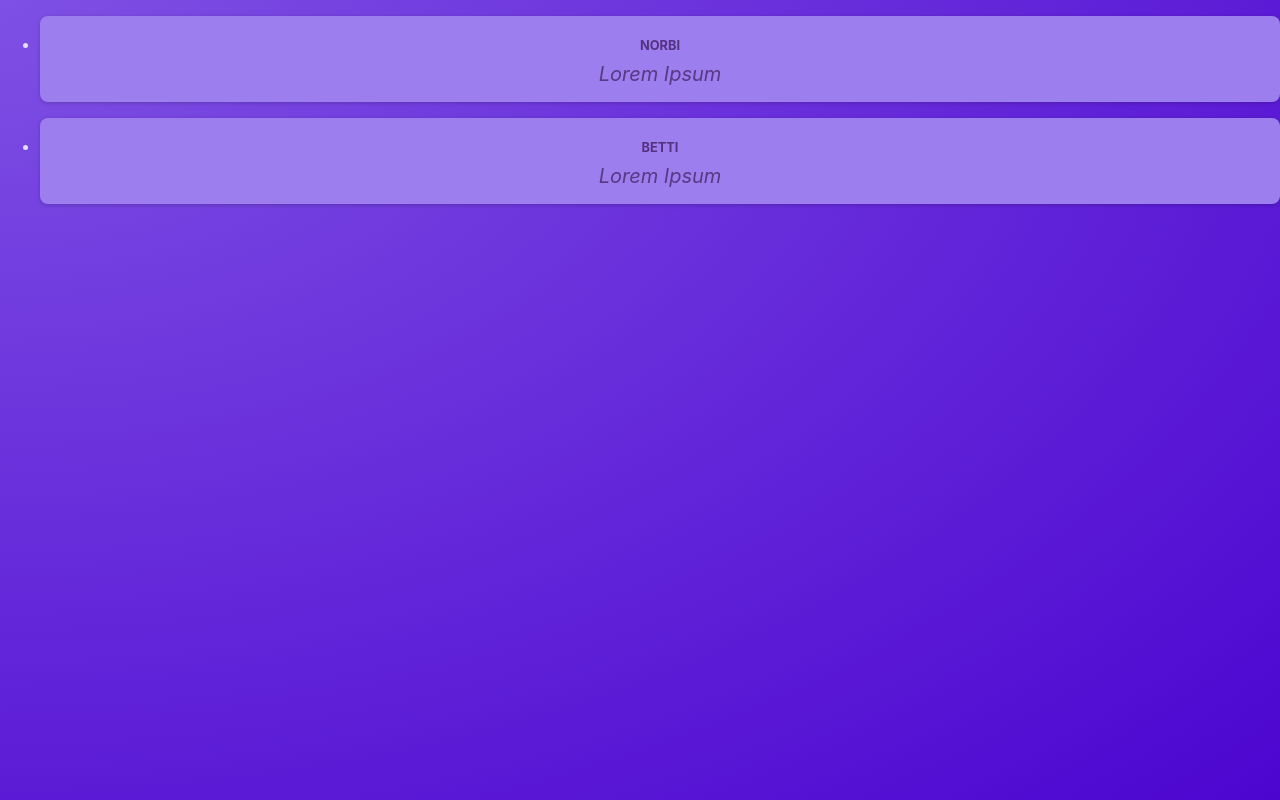
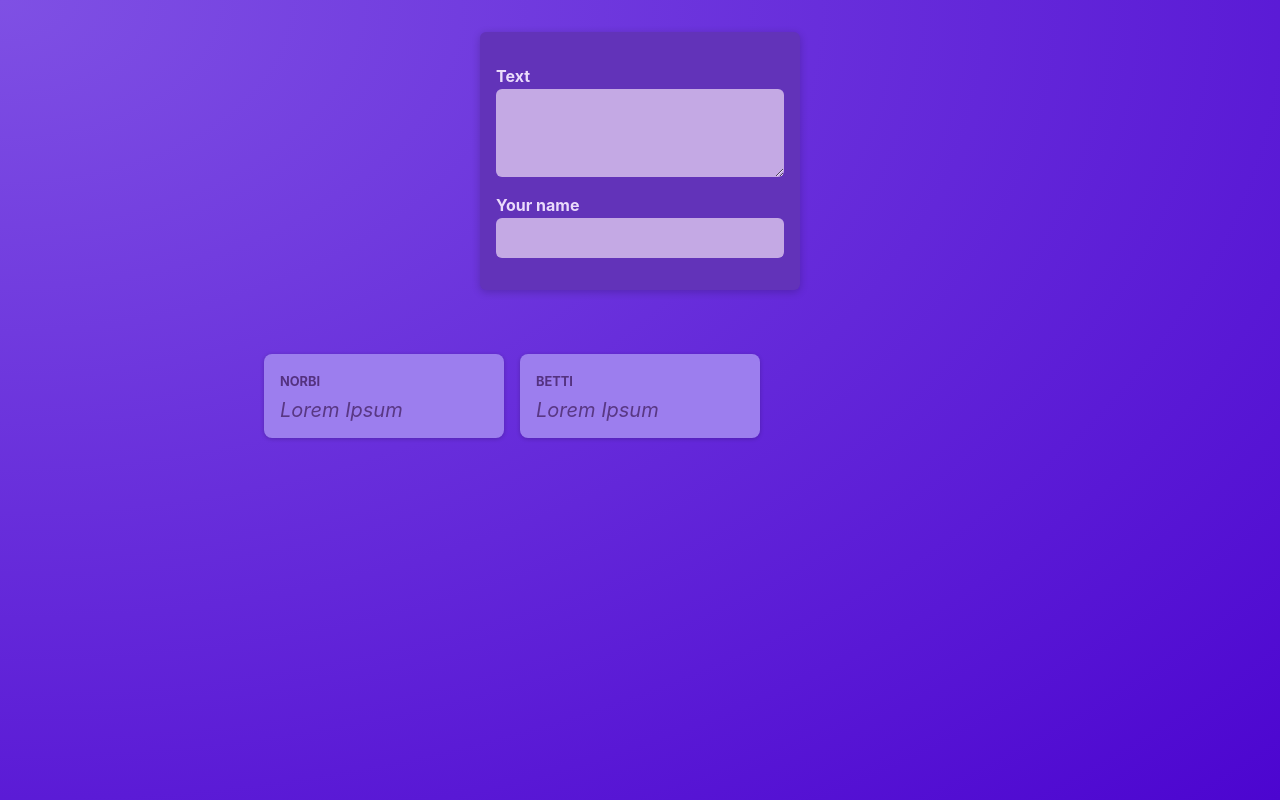
Before and after one commit to norbertparti/react-crash-course, a React (Vite) app: page / in a window 1280 px wide. Built offline with nearby package versions, Linux system fonts and the light colour scheme.

Commit message:
Add NewPost component and styles

```diff
--- /dev/null
+++ b/src/component/NewPost.jsx
@@ -0,0 +1,27 @@
+import { useState } from "react";
+
+import classes from "./NewPost.module.css";
+
+const NewPost = () => {
+  const [body, setBody] = useState('');
+
+  function bodyChangeHandler(event) {
+    setBody(event.target.value);
+  }
+
+  return (
+    <form className={classes.form}>
+      <p>
+        <label htmlFor="body">Text</label>
+        <textarea id="body" required rows={3} onChange={bodyChangeHandler}/>
+        <p>{body}</p>
+      </p>
+      <p>
+        <label htmlFor="name">Your name</label>
+        <input type="text" id="name" required />
+      </p>
+    </form>
+  );
+};
+
+export default NewPost;
--- /dev/null
+++ b/src/component/NewPost.module.css
@@ -0,0 +1,55 @@
+.form {
+    background-color: #6233b9;
+    padding: 1rem;
+    width: 20rem;
+    margin: 2rem auto;
+    border-radius: 6px;
+    box-shadow: 0 2px 8px rgba(0, 0, 0, 0.2);
+  }
+
+  .form label {
+    display: block;
+    margin-bottom: 0.05rem;
+    color: #eadbfb;
+    font-weight: bold;
+  }
+
+  .form input,
+  .form textarea {
+    display: block;
+    width: 100%;
+    font: inherit;
+    padding: 0.5rem;
+    border-radius: 6px;
+    border: none;
+    background-color: #c4a9e4;
+    color: #28262c;
+  }
+
+  .actions {
+    display: flex;
+    justify-content: flex-end;
+    gap: 0.5rem;
+  }
+
+  .actions button {
+    cursor: pointer;
+    font: inherit;
+    padding: 0.5rem 1.5rem;
+    border: none;
+    border-radius: 4px;
+    background-color: #34036c;
+    color: #e5d5f7;
+  }
+
+  .actions button:hover {
+    background-color: #23014a;
+  }
+
+  .actions button[type='button'] {
+    background-color: transparent;
+  }
+
+  .actions button[type='button']:hover {
+    color: #d1bee6;
+  }
--- a/src/component/PostList.jsx
+++ b/src/component/PostList.jsx
@@ -1,9 +1,13 @@
+import classes from "./PostList.module.css";
+
 import Post from "./Post";
+import NewPost from "./NewPost";
 
 const PostList = () => {
     return (
         <div>
-            <ul>
+            <NewPost />
+            <ul className={classes.posts}>
             <Post author='Norbi' body='Lorem Ipsum' />
             <Post author='Betti' body='Lorem Ipsum' />
             </ul>
--- /dev/null
+++ b/src/component/PostList.module.css
@@ -0,0 +1,10 @@
+.posts {
+    list-style: none;
+    max-width: 50rem;
+    margin: 1rem auto;
+    padding: 1rem 0;
+    display: grid;
+    gap: 1rem;
+    grid-template-columns: repeat(3, 30%);
+    justify-content: center;
+  }
--- a/src/index.css
+++ b/src/index.css
@@ -18,6 +18,5 @@
 
 body {
   margin: 0;
-  text-align: center;
   color: #e6ddf9;
 }
```
